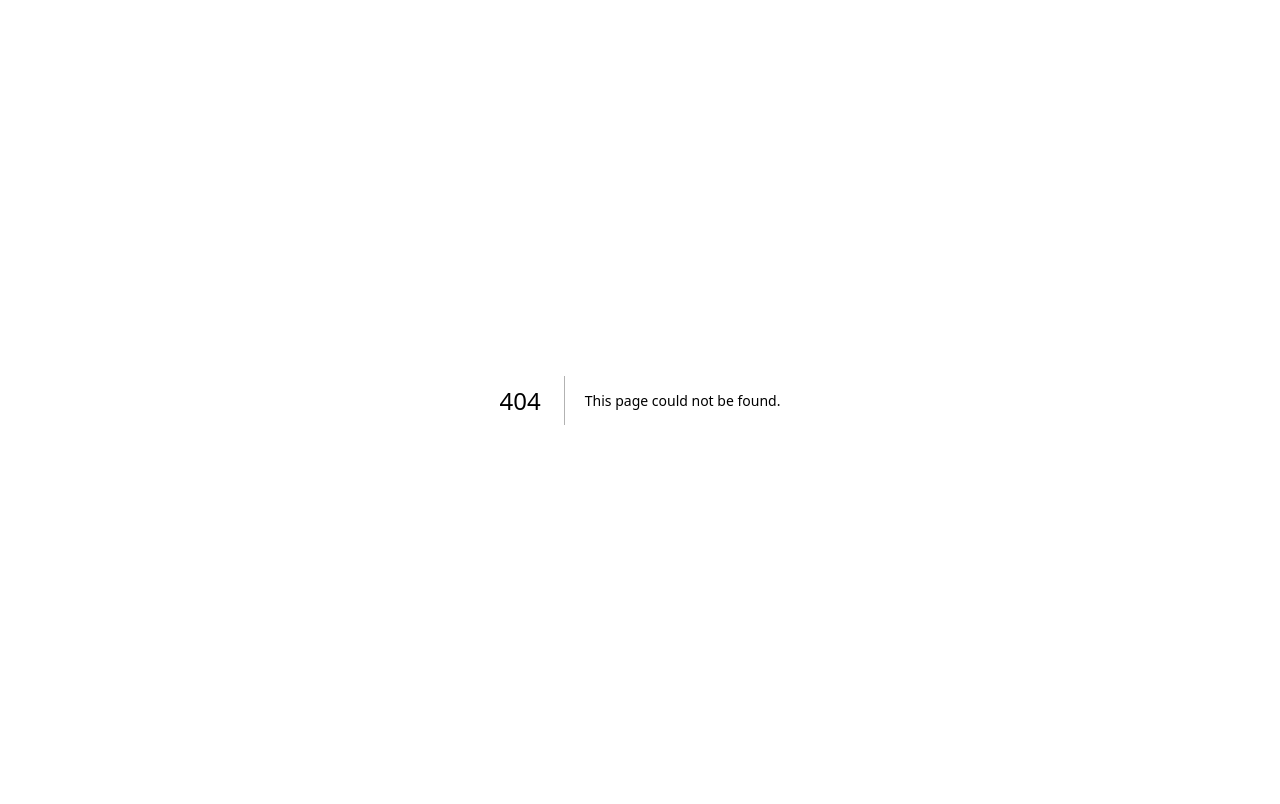
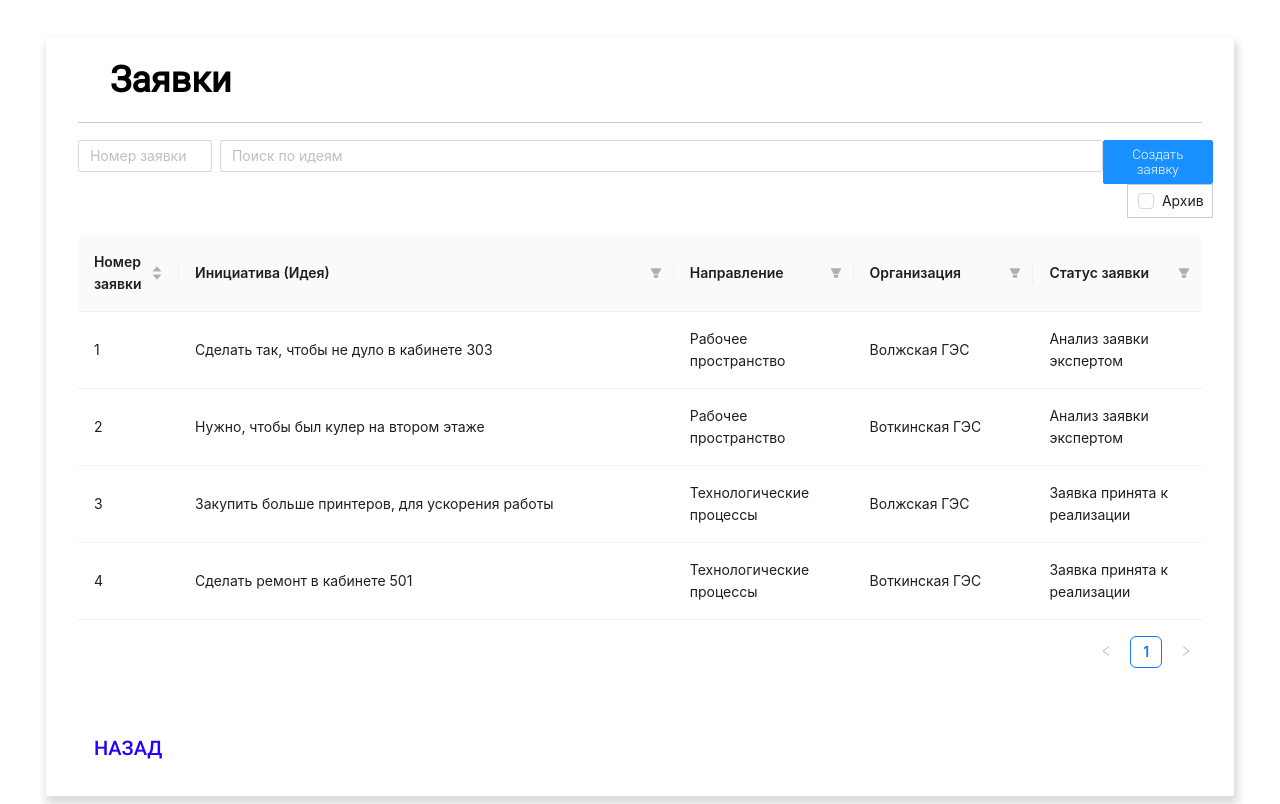
Before and after one commit to Fiwer9/open-ideas-frontend, a Next.js app: page /query/list in a window 1280 px wide. Before the commit this address had no page. Built offline with nearby package versions, Linux system fonts and the light colour scheme.

Commit message:
layout of the application list page

```diff
--- a/components/AuthComponents/CodeConfirmation.tsx
+++ b/components/AuthComponents/CodeConfirmation.tsx
@@ -2,7 +2,7 @@ import React from "react";
 import { Form } from "antd";
 import {InputLabel} from "../InputLabelComponent/InputLabel";
 import {Logo} from "../PicturesComponents/Logo";
-import {Button} from "../ButtonComponent/Button";
+import {Buttons} from "../ButtonComponent/Button";
 import {InputPattern} from "../InputComponent/Input";
 import styles from "./styles/CodeConfirmation.module.scss";
 
@@ -23,7 +23,7 @@ export const CodeConfirmation = () => {
                     </div>
                 </Form.Item>
                 <div className={styles.btnBlue}>
-                    <Button type="submit" text={"Подтвердить"}/>
+                    <Buttons type="submit" text={"Подтвердить"}/>
                 </div>
                 <p className={styles.btnSignature}>Отправить код повторно</p>
             </Form>
--- a/components/AuthComponents/LogIn.tsx
+++ b/components/AuthComponents/LogIn.tsx
@@ -2,7 +2,7 @@ import React from "react";
 import { Form } from "antd";
 import {InputLabel} from "../InputLabelComponent/InputLabel";
 import {Logo} from "../PicturesComponents/Logo";
-import {Button} from "../ButtonComponent/Button";
+import {Buttons} from "../ButtonComponent/Button";
 import {InputPattern} from "../InputComponent/Input";
 
 import styles from './styles/LogIn.module.scss';
@@ -23,7 +23,7 @@ export const LogIn = () => {
                     </div>
                 </Form.Item>
                 <div className={styles.btnBlue}>
-                    <Button type="submit" text={'Продолжить'} />
+                    <Buttons type="submit" text={'Продолжить'} />
                 </div>
             </Form>
         </div>
--- a/components/AuthComponents/Registration.tsx
+++ b/components/AuthComponents/Registration.tsx
@@ -2,7 +2,7 @@ import React from "react";
 import { Form, Select } from "antd";
 import {InputLabel} from "../InputLabelComponent/InputLabel";
 import {Logo} from "../PicturesComponents/Logo";
-import {Button} from "../ButtonComponent/Button";
+import {Buttons} from "../ButtonComponent/Button";
 import {InputPattern} from "../InputComponent/Input";
 
 import styles from './styles/Registration.module.scss';
@@ -37,10 +37,10 @@ export const Registration = () => {
                 </Form.Item>
                 <div className={styles.containerBtn}>
                     <div className={styles.btnWhite}>
-                        <Button type="submit" text={"Пропустить"}/>
+                        <Buttons type="submit" text={"Пропустить"}/>
                     </div>
                     <div className={styles.btnBlue}>
-                        <Button type="submit" text={"Завершить"}/>
+                        <Buttons type="submit" text={"Завершить"}/>
                     </div>
                 </div>
             </Form>
--- a/components/ButtonComponent/Button.tsx
+++ b/components/ButtonComponent/Button.tsx
@@ -2,8 +2,8 @@ import React from "react";
 
 import styles from './styles/Button.module.scss';
 
-export const Button = ({text}: any) => {
+export const Buttons = ({text, onClick}: any) => {
     return (
-      <button className={styles.btn}>{text}</button>
+      <button className={styles.btn} onClick={onClick}>{text}</button>
     );
 };
--- /dev/null
+++ b/components/QueryComponents/QueryList.tsx
@@ -0,0 +1,110 @@
+import React from "react";
+import {Checkbox, Table, Button} from "antd";
+import {InputPattern} from "../InputComponent/Input";
+import {Buttons} from "../ButtonComponent/Button";
+
+import styles from "./styles/QueryList.module.scss";
+
+export const QueryList = () => {
+    const dataSource = [
+        {
+            key: '1',
+            number: '1',
+            initiative: 'Сделать так, чтобы не дуло в кабинете 303',
+            direction: 'Рабочее пространство',
+            organization: 'Волжская ГЭС',
+            status: 'Анализ заявки экспертом',
+        },
+        {
+            key: '2',
+            number: '2',
+            initiative: 'Нужно, чтобы был кулер на втором этаже',
+            direction: 'Рабочее пространство',
+            organization: 'Воткинская ГЭС',
+            status: 'Анализ заявки экспертом',
+        },
+        {
+            key: '3',
+            number: '3',
+            initiative: 'Закупить больше принтеров, для ускорения работы',
+            direction: 'Технологические процессы',
+            organization: 'Волжская ГЭС',
+            status: 'Заявка принята к реализации',
+        },
+        {
+            key: '4',
+            number: '4',
+            initiative: 'Сделать ремонт в кабинете 501',
+            direction: 'Технологические процессы',
+            organization: 'Воткинская ГЭС',
+            status: 'Заявка принята к реализации',
+        },
+    ];
+
+    const columns = [
+        {
+            title: 'Номер заявки',
+            dataIndex: 'number',
+            sorter: {},
+            width: "9%",
+        },
+        {
+            title: 'Инициатива (Идея)',
+            dataIndex: 'initiative',
+            key: 'initiative',
+            width: "44%",
+            filters: []
+        },
+        {
+            title: 'Направление',
+            dataIndex: 'direction',
+            key: 'direction',
+            width: "16%",
+            filters: []
+        },
+        {
+            title: 'Организация',
+            dataIndex: 'organization',
+            key: 'organization',
+            width: "16%",
+            filters: []
+        },
+        {
+            title: 'Статус заявки',
+            dataIndex: 'status',
+            key: 'status',
+            width: "16%",
+            filters: []
+        },
+    ];
+
+  return (
+      <div className={styles.content}>
+          <div className={styles.titleContainer}>
+              <h1 className={styles.title}>Заявки</h1>
+          </div>
+          <div className={styles.infContainer}>
+              <div className={styles.inputContainer}>
+                  <div className={styles.inputNumber}>
+                      <InputPattern placeholder={"Номер заявки"}/>
+                  </div>
+                  <div className={styles.inputSearch}>
+                      <InputPattern placeholder={"Поиск по идеям"}/>
+                  </div>
+              </div>
+              <div className={styles.btnContainer}>
+                  <div className={styles.btnBlue}>
+                      <Buttons text={"Создать заявку"}/>
+                  </div>
+                  <Checkbox className={styles.checkbox}>Архив</Checkbox>
+              </div>
+          </div>
+          <div className={styles.tableContainer}>
+              <Table className={styles.table} dataSource={dataSource} columns={columns} />
+          </div>
+          <div className={styles.linkContainer}>
+              <Button className={styles.link} type="link">НАЗАД</Button>
+          </div>
+      </div>
+  );
+};
--- /dev/null
+++ b/components/QueryComponents/styles/QueryList.module.scss
@@ -0,0 +1,82 @@
+@import "../../../styles/variable.scss";
+
+.content {
+  display: flex;
+  justify-content: center;
+  height: 100%;
+  flex-direction: column;
+  margin-left: 3%;
+  margin-right: 3%;
+  margin-top: 3%;
+  padding: {
+    left: 32px;
+    right: 32px;
+  }
+  box-shadow: 2px 6px 8px 2px rgba(0, 0, 0, 0.15);
+  border-radius: 2px;
+
+
+  .titleContainer {
+    border-bottom: 1px solid rgba(0, 0, 0, 0.2);
+
+    .title {
+      margin: {
+        top: 21px;
+        left: 32px;
+        bottom: 21px;
+      }
+      font: {
+        family: "RobotoRegular", sans-serif;
+        size: 36px;
+      }
+    }
+  }
+
+  .infContainer {
+    display: flex;
+    justify-content: space-between;
+    margin-top: 17px;
+
+    .inputContainer {
+      display: flex;
+
+      .inputNumber {
+        min-width: 134px;
+      }
+
+      .inputSearch {
+        min-width: 883px;
+        margin-left: 8px;
+      }
+    }
+
+    .btnContainer {
+      .checkbox {
+        margin-left: 24px;
+        padding-top: 5px;
+        padding-bottom: 5px;
+        padding-left: 10px;
+        border: 1px solid rgba(0, 0, 0, 0.2);
+      }
+    }
+  }
+
+  .tableContainer {
+    margin-top: 17px;
+  }
+
+  .linkContainer {
+    margin: {
+      top: 48px;
+      bottom: 32px;
+    }
+
+    .link {
+      font: {
+        family: "RobotoMedium", sans-serif;
+        size: 20px;
+      }
+      color: $color-violet;
+    }
+  }
+}
--- /dev/null
+++ b/pages/query/list/index.tsx
@@ -0,0 +1,10 @@
+import React from "react";
+import {QueryList} from "../../../components/QueryComponents/QueryList";
+
+export default function Index() {
+    return (
+        <div>
+            <QueryList />
+        </div>
+    )
+}
--- a/styles/variable.scss
+++ b/styles/variable.scss
@@ -4,12 +4,19 @@ $color-blue: #1890FF;
 $color-white: #fff;
 $color-gray: #D9D9D9;
 $color-black-gray: #00000066;
+$color-violet: #2400FF;
 
 %container {
+  width: 100%;
+  height: 100%;
+  position: fixed;
+  top: 0;
+  left: 0;
   display: flex;
+  align-items: center;
+  align-content: center;
   justify-content: center;
-  height: 100%;
-  align-items: center;
+  overflow: auto;
 }
 
 %form {
```
Also changed, not shown: components/QueryComponents/CreateQuery.tsx (+6 -8 lines).
